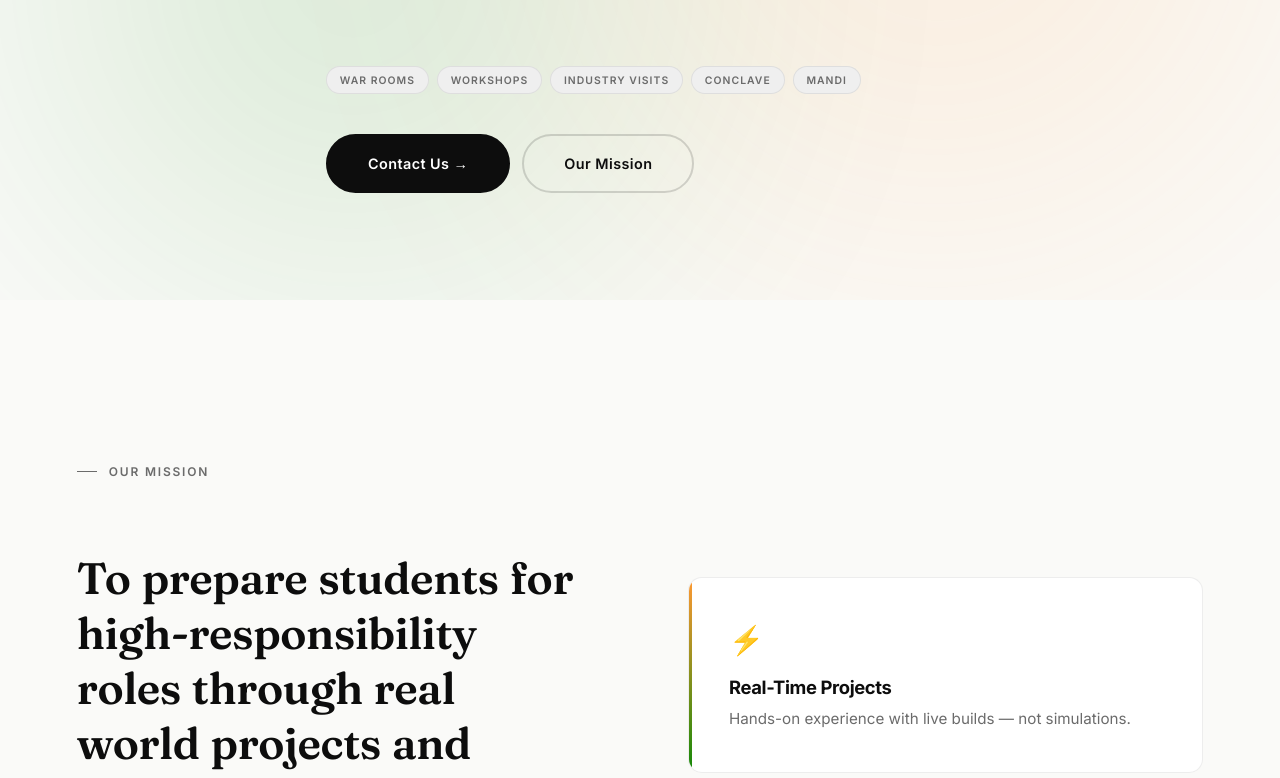
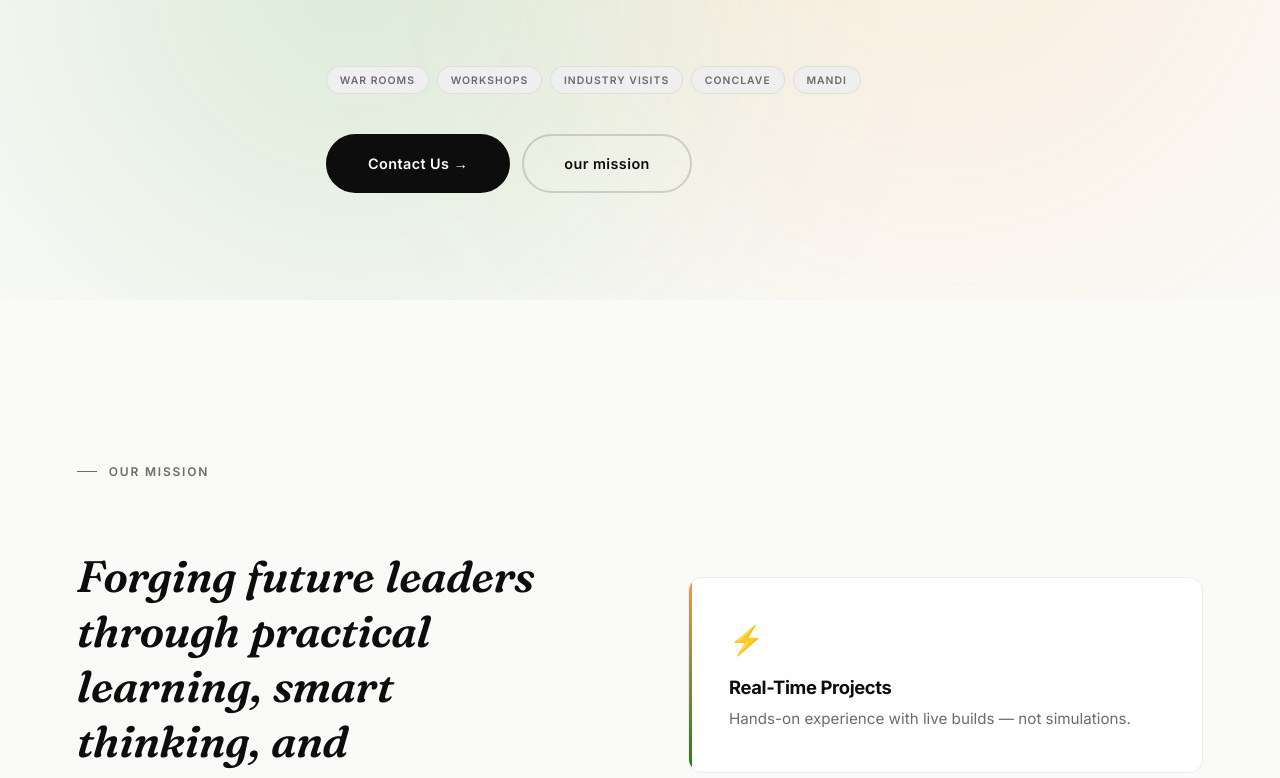
Before and after one commit to indranil122/Forge-doi, a React (Vite) app: page / in a window 1280 px wide. Shown: the part 500-1278 px from the top of the page. Built offline with nearby package versions, Linux system fonts and the light colour scheme.

Commit message:
feat: implement animated Home page with Framer Motion and scroll-based navigation

```diff
--- a/src/pages/Home.css
+++ b/src/pages/Home.css
@@ -146,6 +146,7 @@
   font-weight: 600;
   line-height: 1.25;
   letter-spacing: -0.01em;
+  font-style: italic;
 }
 
 .mission-headline span {
--- a/src/pages/Home.jsx
+++ b/src/pages/Home.jsx
@@ -50,7 +50,7 @@ const MissionHeadline = () => {
       style={{ y }}
       className="display-lg mission-headline"
     >
-      { "To prepare students for high-responsibility roles through real world projects and industry exposure developing leadership, execution, and strategic thinking in a startup-style environment.".split(' ').map((word, i) => (
+      { "Forging future leaders through practical learning, smart thinking, and opportunities that open dream careers.".split(' ').map((word, i) => (
         <motion.span
           key={i}
           initial={{ opacity: 0, y: 20 }}
@@ -133,7 +133,7 @@ export const Home = () => {
               </Link>
               <button onClick={() => document.getElementById('mission')?.scrollIntoView({ behavior: 'smooth' })}
                 className="btn-outline">
-                Our Mission
+                our mission
               </button>
             </motion.div>
           </motion.div>
@@ -151,7 +151,7 @@ export const Home = () => {
       <section id="mission" className="section-pad">
         <div className="container">
           <Reveal>
-            <p className="label" style={{ marginBottom: '2rem' }}>Our Mission</p>
+            <p className="label" style={{ marginBottom: '2rem' }}>our mission</p>
           </Reveal>
           <div className="mission-layout">
             <Reveal variants={fadeLeft} className="mission-headline-col">
```
